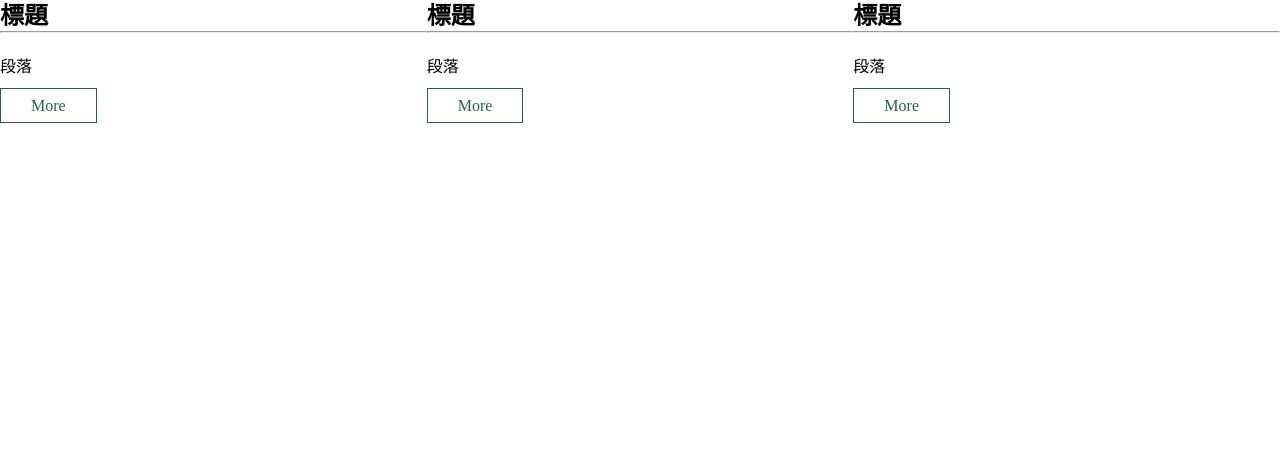
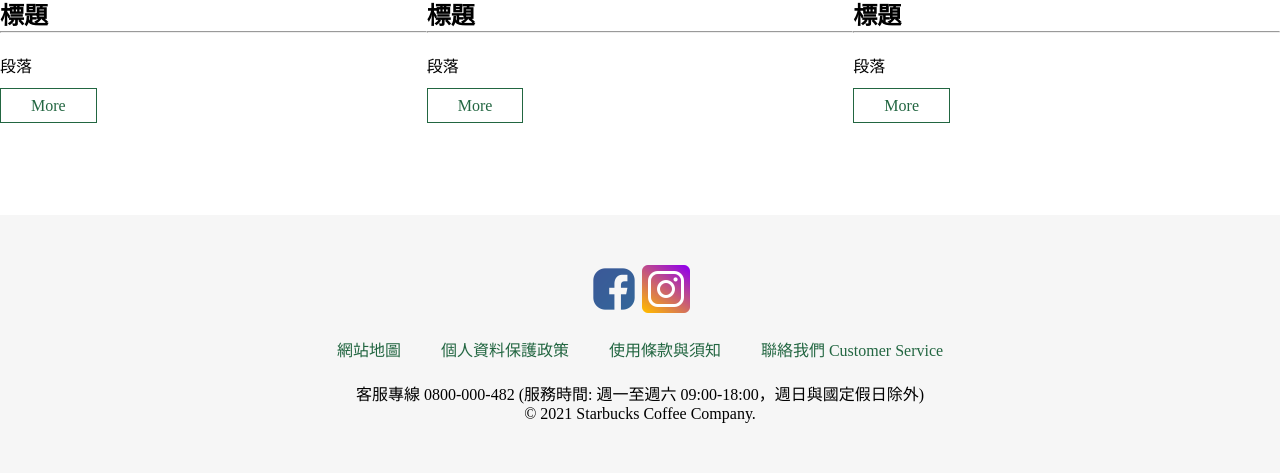
Before and after one commit to a6763368/HC_Starbucks-Redesign, a plain HTML site: page index.html in a window 1280 px wide. Shown: the part 1517-1990 px from the top of the page. Before the commit the page ends 1640 px from the top, so only its background shows below. Drawn offline with nearby package versions, Linux system fonts and the light colour scheme.

Commit message:
下課更

```diff
--- a/index.html
+++ b/index.html
@@ -4,6 +4,8 @@
     <meta charset="UTF-8">
     <meta name="viewport" content="width=device-width, initial-scale=1.0">
     <title>星巴克 | Starbucks</title>
+<!-- AOS CDN -->
+    <link rel="stylesheet" href="https://unpkg.com/aos@next/dist/aos.css" />
     <link rel="stylesheet" href="./style.css">
 </head>
 </body>
@@ -21,7 +23,7 @@
         <a href="">其他服務</a>
     </div>
     <div id="social">
-        <a href="" target="_blank"><img src="./img/iconfinder_Facebook_571114.png" alt="Fzcebook 臉書"></a>
+        <a href="" target="_blank"><img src="./img/iconfinder_Facebook_571114.png" alt="Facebook 臉書"></a>
         <a href="" target="_blank"><img src="./img/123333.png" alt="Insgram IG"></a>
     </div>
 </nav>
@@ -42,7 +44,7 @@
             <p>令人驚豔的精選咖啡風味與各式手調飲品，期待你親自來探索與享受。</p>
             <a href="" class="button">More</a>
         </div>
-        <div class="pic">
+        <div class="pic" date-aos="fade" date-aos-duration="1000">
            <img src="https://images.unsplash.com/photo-1588896601617-8ac874defb0f?ixid=MXwxMjA3fDB8MHxwaG90by1wYWdlfHx8fGVufDB8fHw%3D&ixlib=rb-1.2.1&auto=format&fit=crop&w=1350&q=80" alt="飲料">
         </div>
     </div>
@@ -52,7 +54,7 @@
             <p>高品質食材製成豐富的蛋糕和三明治，每一口都能品嘗到食物的原味，回味無窮。</p>
             <a href="" class="button">More</a>
         </div>
-        <div class="pic">
+        <div class="pic" date-aos="fade" date-aos-duration="1000">
             <img src="https://images.unsplash.com/photo-1574085733277-851d9d856a3a?ixid=MXwxMjA3fDB8MHxwaG90by1wYWdlfHx8fGVufDB8fHw%3D&ixlib=rb-1.2.1&auto=format&fit=crop&w=1355&q=80" alt="糕點">
         </div>
     </div>
@@ -62,7 +64,7 @@
             <p>挑選最適合你的咖啡用品與設備，與好友家人一起共創居家迷人咖啡時光。</p>
             <a href="" class="button">More</a>
         </div>
-        <div class="pic">
+        <div class="pic" date-aos="fade" date-aos-duration="1000">
             <img src="https://www.starbucks.com.tw/products/objects/images/catalog/banner_entertain_201228.png" alt="商品及設備">
         </div>
     </div>
@@ -106,6 +108,20 @@
 <!-- 關於我們 -->
 
 <!-- 聯絡我們 -->
-
+<!-- 頁尾 -->
+<footer>
+    <div id="footer-social">
+        <a href="" target="_blank"><img src="./img/iconfinder_Facebook_571114.png" alt="Facebook 臉書"></a>
+        <a href="" target="_blank"><img src="./img/123333.png" alt="Insgram IG"></a>
+    </div>
+    <div id="footer-link"><a href="">網站地圖</a><a href="">個人資料保護政策</a><a href="">使用條款與須知</a><a href="">聯絡我們 Customer Service</a></div>
+    <div>客服專線 0800-000-482 (服務時間: 週一至週六 09:00-18:00，週日與國定假日除外)</div>
+    <div>&copy; 2021 Starbucks Coffee Company.</div>
+</footer>
+<!-- AOS CDN -->
+<script src="https://unpkg.com/aos@next/dist/aos.js"></script>
+  <script>
+    AOS.init();
+  </script>
 </body>
 </html>
--- a/style.css
+++ b/style.css
@@ -127,3 +127,21 @@ nav{
     #info .text p {
         padding: 20px 0;
     }
+
+/* 頁尾 */
+footer {
+    background: #f6f6f6;
+    margin-top: 100px;
+    padding: 50px;
+    text-align: center;
+}
+
+#footer-link {
+    padding: 20px 0;
+}
+
+#footer-link a {
+    color: #226641;
+    text-decoration: none;
+    padding: 0 20px;
+}
```
